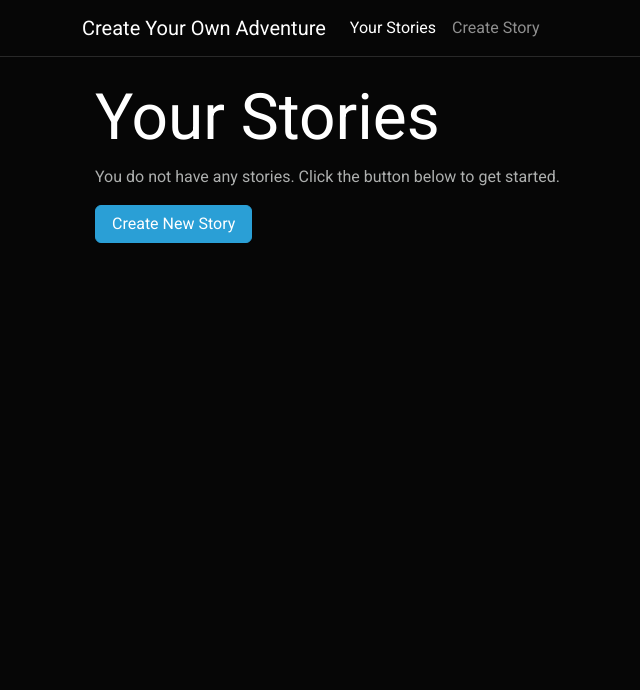
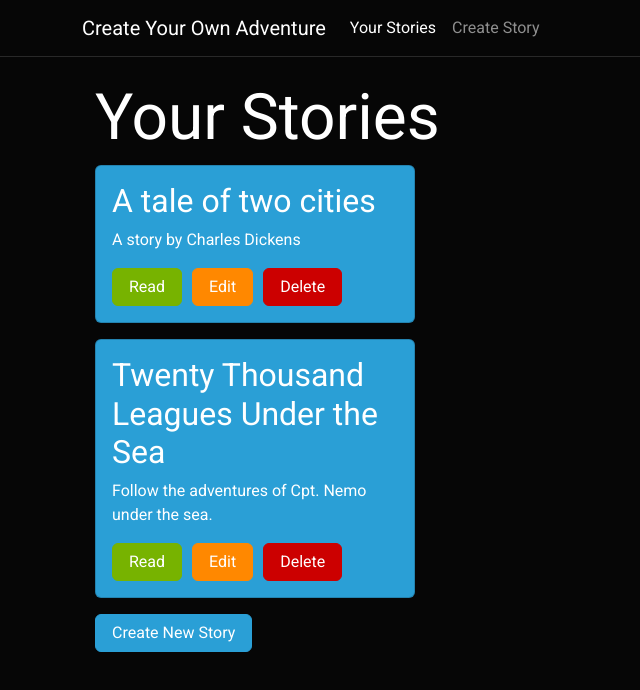
Before and after one commit to jadenmounteer/createYourOwnAdventure, an Angular app: page / in a window 1280 px wide. Shown: the top 690 px of the page, without its empty margins (10-650 px from the left). Built offline with nearby package versions, Linux system fonts and the light colour scheme.

Commit message:
Update story cards

```diff
--- a/src/app/home/home.component.html
+++ b/src/app/home/home.component.html
@@ -1,7 +1,9 @@
 <h1>Your Stories</h1>
 
 <div *ngIf="yourStories.length > 0">
-    <app-story-card></app-story-card>
+    <div *ngFor="let story of yourStories">
+        <app-story-card [story]="story"></app-story-card>
+    </div>
 </div>
 
 <div *ngIf="yourStories.length < 1">
--- a/src/app/home/home.component.ts
+++ b/src/app/home/home.component.ts
@@ -12,6 +12,20 @@ export class HomeComponent implements OnInit {
   constructor() { }
 
   ngOnInit(): void {
+    // Add stories
+    const newStory: Story = {
+      name: "A tale of two cities",
+      description: "A story by Charles Dickens"
+    };
+
+    const anotherStory: Story = {
+      name: "Twenty Thousand Leagues Under the Sea",
+      description: "Follow the adventures of Cpt. Nemo under the sea."
+    };
+
+    this.yourStories.push(newStory);
+    this.yourStories.push(anotherStory);
+
   }
 
 }
--- a/src/app/scss/_layout.scss
+++ b/src/app/scss/_layout.scss
@@ -4,6 +4,9 @@
 $break-large: 1700px;
 $break-medium: 950px;
 $break-small: 510px;
+
+
+
 
 /**
  Screen-size mixins
--- a/src/app/scss/main.scss
+++ b/src/app/scss/main.scss
@@ -1 +1,4 @@
 @import "./layout";
+
+// Colors
+$orange: #f80;
--- a/src/app/story-card/story-card.component.html
+++ b/src/app/story-card/story-card.component.html
@@ -1,6 +1,10 @@
 <div class="card text-white bg-primary mb-3" style="max-width: 20rem;">
-    <div class="card-header">Header</div>
     <div class="card-body">
-    <h4 class="card-title">Primary card title</h4>
-    <p class="card-text">Some quick example text to build on the card title and make up the bulk of the card's content.</p>
+    <h4 class="card-title">{{ story.name }}</h4>
+    <p class="card-text">{{ story.description }}</p>
+    <div class="story-footer">
+        <button type="button" class="btn btn-success">Read</button>
+        <button type="button" class="btn btn-warning">Edit</button>
+        <button type="button" class="btn btn-danger">Delete</button>
+    </div>
 </div>
--- a/src/app/story-card/story-card.component.scss
+++ b/src/app/story-card/story-card.component.scss
@@ -0,0 +1,6 @@
+@import "../scss/main.scss";
+
+.story-footer {
+    display: flex;
+    gap: 10px;
+}
--- a/src/app/story-card/story-card.component.ts
+++ b/src/app/story-card/story-card.component.ts
@@ -1,4 +1,5 @@
-import { Component, OnInit } from '@angular/core';
+import { Component, Input, OnInit } from '@angular/core';
+import { Story } from '../types/story.type';
 
 @Component({
   selector: 'app-story-card',
@@ -6,10 +7,14 @@ import { Component, OnInit } from '@angular/core';
   styleUrls: ['./story-card.component.scss']
 })
 export class StoryCardComponent implements OnInit {
+  @Input()
+  story!: Story;
 
-  constructor() { }
+  constructor() {
+   }
 
   ngOnInit(): void {
+    console.log(this.story);
   }
 
 }
```
